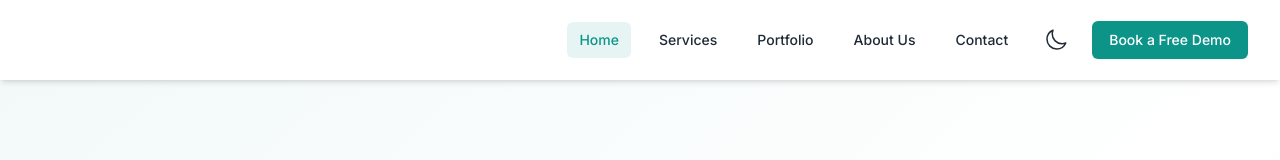
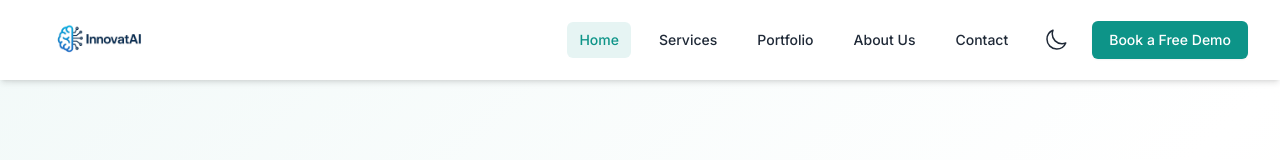
Before and after one commit to shivamprasad1001/InnovateAI, a React (Vite) app: page / in a window 1280 px wide. Shown: the top 160 px of the page. Built offline with nearby package versions, Linux system fonts and the light colour scheme.

Commit message:
Update Navbar.tsx

```diff
--- a/components/Navbar.tsx
+++ b/components/Navbar.tsx
@@ -18,7 +18,7 @@ const Navbar: React.FC = () => {
   <img
     src="/logo-white.png"
     alt={COMPANY_NAME}
-    className="w-32 h-auto hidden dark:block transition-opacity duration-300 ease-in-out hover:opacity-80"
+    className="w-32 h-auto dark:block transition-opacity duration-300 ease-in-out hover:opacity-80"
   />
   <img
     src="/logo-black.png"
```
